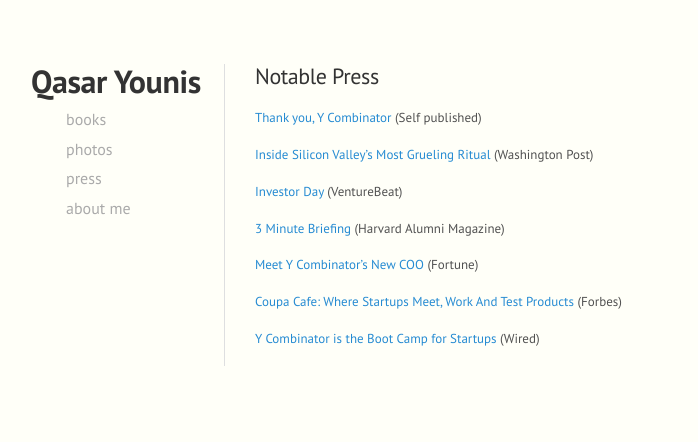
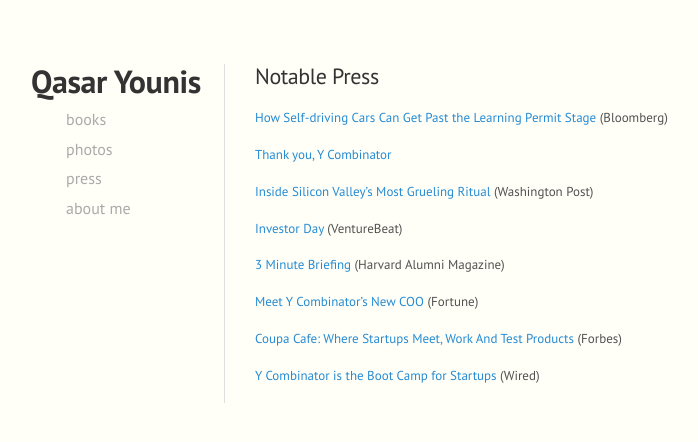
Before and after one commit to qasar/qasar.github.io, a Jekyll site: the page built from press.md, in a window 1280 px wide. Shown: the top 442 px of the page, without its empty margins (35-733 px from the left). Built offline with Jekyll 4.4.1, drawn with Linux system fonts in a browser that asks for light colours.

Commit message:
Update press.md

```diff
--- a/press.md
+++ b/press.md
@@ -3,7 +3,11 @@
 permalink: /press/
 ---
 
-<a href="https://www.facebook.com/qasar/posts/10154710776519865"> Thank you, Y Combinator </a> (Self published)
+
+<a href="https://www.bloomberg.com/news/articles/2018-09-12/how-self-driving-cars-can-get-past-the-learning-permit-stage-without-any-risk
+"> How Self-driving Cars Can Get Past the Learning Permit Stage</a> (Bloomberg)
+
+<a href="https://www.facebook.com/qasar/posts/10154710776519865"> Thank you, Y Combinator </a>
 
 <a href="https://www.washingtonpost.com/news/the-switch/wp/2016/08/29/inside-one-of-silicon-valleys-most-celebrated-rituals-raising-cash/">Inside Silicon Valley’s Most Grueling Ritual </a> (Washington Post)
 
```
